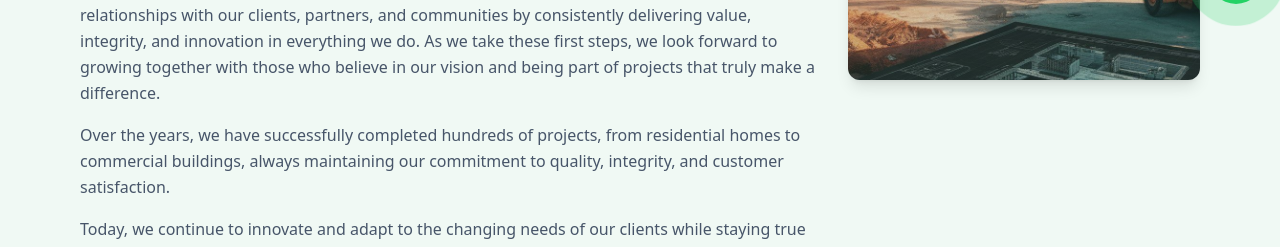
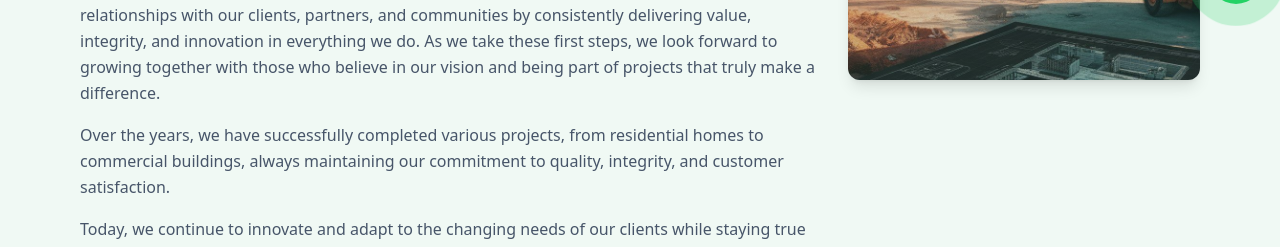
Before and after one commit to Nimmoh/construction-website, a React (Create React App) app: page /about in a window 1280 px wide. Shown: the part 780-1027 px from the top of the page. Built offline with nearby package versions, Linux system fonts and the light colour scheme.

Commit message:
Removed the review section and edited about page content

```diff
--- a/src/components/ProductCard.jsx
+++ b/src/components/ProductCard.jsx
@@ -40,7 +40,7 @@
 
                 {/* Rating + Category */}
 
-                <div className="flex items-center mt-4">
+                {/* <div className="flex items-center mt-4">
                   <div className="flex items-center text-accent-500 text-sm">
                     <Star className="w-4 h-4 fill-current" />
                     <span className="ml-1">{product.rating}</span>
@@ -48,7 +48,7 @@
                   <span className="text-xs bg-slate-100 text-slate-600 px-2 py-1 rounded ml-2">
                     {product.reviews} reviews
                   </span>
-                </div>
+                </div> */}
 
                 {/* CTA */}
                  {/* <button className="mt-5 w-full flex items-center justify-center bg-green-700 hover:bg-green-800 text-white py-2 rounded-md font-medium shadow transition">
--- a/src/pages/About.jsx
+++ b/src/pages/About.jsx
@@ -65,7 +65,7 @@
 Our mission is to build lasting relationships with our clients, partners, and communities by consistently delivering value, integrity, and innovation in everything we do. As we take these first steps, we look forward to growing together with those who believe in our vision and being part of projects that truly make a difference.
                 </p>
                 <p className="text-slate-600 leading-relaxed">
-                  Over the years, we have successfully completed hundreds of projects,
+                  Over the years, we have successfully completed various projects,
                   from residential homes to commercial buildings, always maintaining
                   our commitment to quality, integrity, and customer satisfaction.
                 </p>
```
